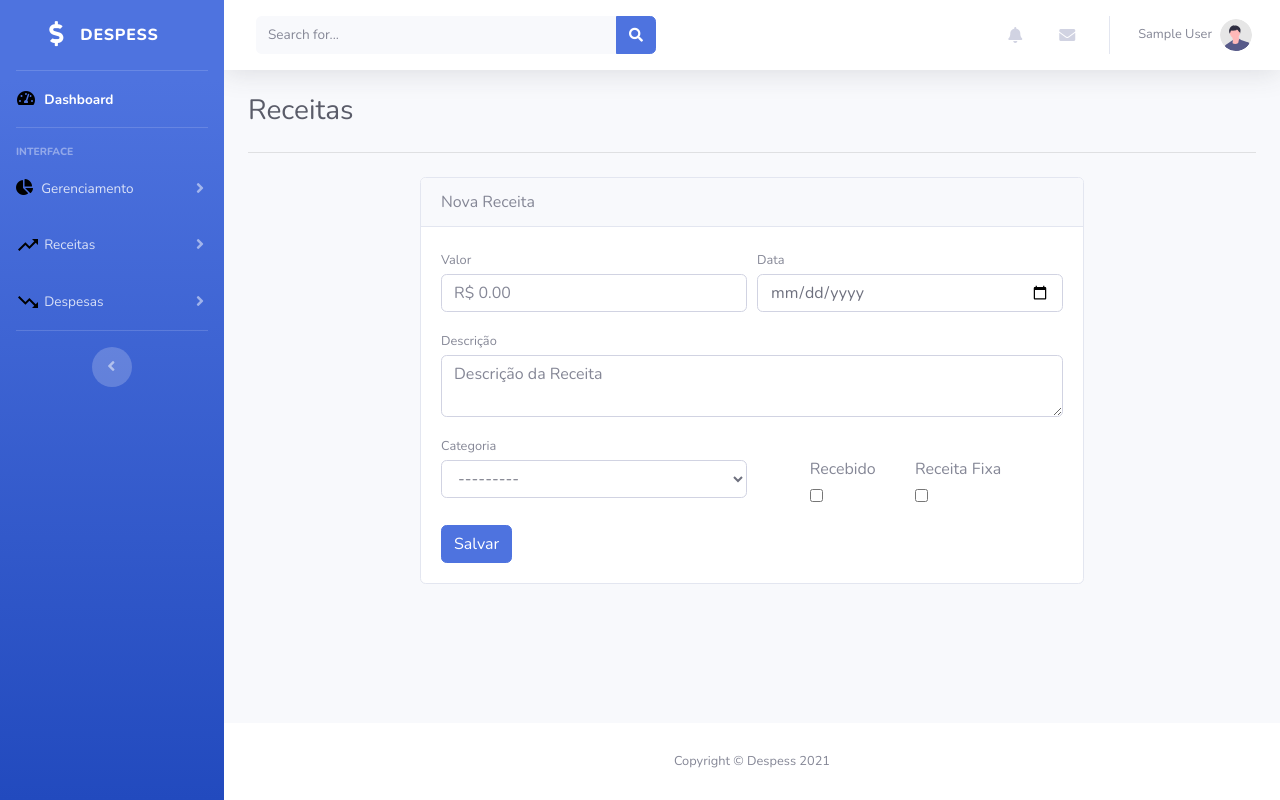
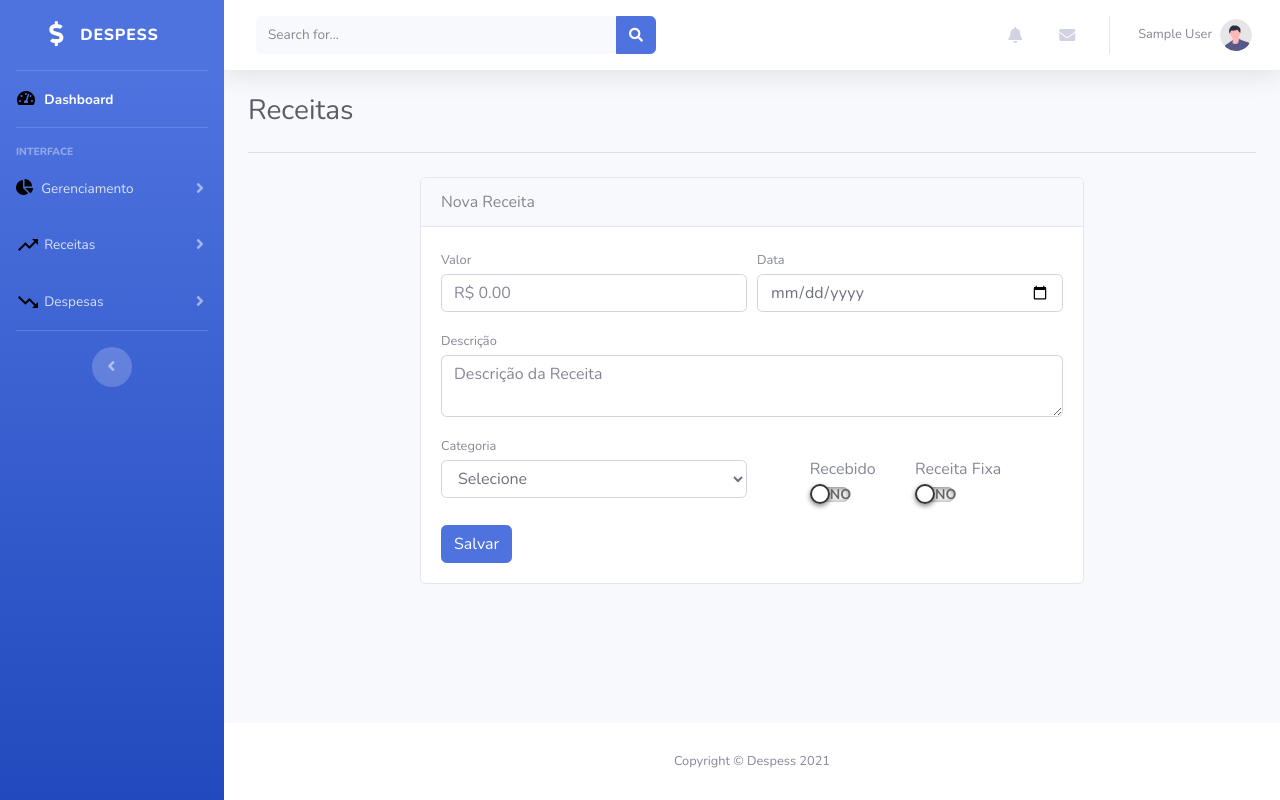
Before and after one commit to neudopb/Gerenciamento-Despesas-Pessoais, a Django app: page /receita/create in a window 1280 px wide. Run offline with Django 3.2, Linux system fonts and the light colour scheme; a user stored in the database is signed in; tables that the repository leaves empty hold one stand-in row (values such as "Sample post"); some libraries are stand-ins or nearby versions.

Commit message:
Checkbox e Select

```diff
--- a/gerenciador/templates/gerenciador/receita_create.html
+++ b/gerenciador/templates/gerenciador/receita_create.html
@@ -1,6 +1,72 @@
 {% extends 'base.html' %}
 
 {% block title %}Nova Receita{% endblock title %}
+
+{% block style %}
+<style type="text/css">
+    .check-radio {
+        position: relative;
+    }
+
+    .check-radio input {
+        -webkit-appearance: none;
+        appearance: none;
+        background-color: #eee;
+        width: 40px;
+        height: 15px;
+        border-radius: 10px;
+        box-shadow: inset 0 1px 5px rgba(0, 0, 0, .5);
+    }
+
+    .check-radio input:focus {
+        outline: none;
+        cursor: pointer;
+    }
+
+    .check-radio input:before {
+        content: '';
+        margin-top: -2.5px;
+        display: block;
+        width: 20px;
+        height: 20px;
+        background-color: white;
+        border-radius: 50%;
+        box-shadow: inset 0 0 0 2px #333, 0 2px 5px rgba(0, 0, 0, .5);
+        position: absolute;
+        left: 0;
+        transition: left .3s ease-out;
+        -webkit-transition: left .3s ease-out;
+    }
+
+    .check-radio input:after {
+        content: 'NO';
+        display: block;
+        margin-top: -2.5px;
+        left: 20px;
+        position: absolute;
+        font-size: 14px;
+        font-weight: bold;
+        transition: left .3s ease-out;
+        -webkit-transition: left .3s ease-out;
+        color: #666;
+    }
+
+    .check-radio input:checked {
+        background-color: lime;
+    }
+
+    .check-radio input:checked:before {
+        left: 22.5px;
+        box-shadow: inset 0 0 0 2px green, 0 2px 5px rgba(0, 0, 0, .5);
+    }
+
+    .check-radio input:checked:after {
+        content: 'YES';
+        left: 43.5px;
+        color: green;
+    }
+</style>
+{% endblock style %}
 
 {% block content %}
 <main>
@@ -37,20 +103,30 @@
                         <div class="form-row">
                             <div class="form-group col-md-6">
                                 <label class="small mb-1">Categoria</label>
-                                {{ form.id_categoria }}
+                                <select id="id_id_categoria" name="id_categoria" class="form-control" required>
+                                    <option value="" selected disabled>Selecione</option>
+                                    {% for categoria in TipoCategoria %}
+                                        <option value="{{ categoria.id }}">{{ categoria.nome }}</option>
+                                    {% endfor %}
+                                </select>
                             </div>
                             <div class="form-group col-md-1"></div>
                             <div class="form-group col-md-2">
-                                <br><label class="mb-1">Recebido</label><br>
-                                {{ form.recebido }}
+                                <div class="check-radio">
+                                    <br><label id="lab_recebido" class="mb-1">Recebido</label><br>
+                                    {{ form.recebido }}
+                                </div>
                             </div>
                             <div class="form-group col-md-2">
-                                <br><label class="mb-1">Receita Fixa</label><br>
-                                {{ form.receita_fixa }}
+                                <div class="check-radio">
+                                    <br><label id="lab_fixa" class="mb-1">Receita Fixa</label><br>
+                                    {{ form.receita_fixa }}
+                                </div>
                             </div>
                         </div>
                         {{ form.fixa_ativa }}
                         {{ form.id_gerenciador }}
+
                         <button class="btn btn-primary" type="submit">Salvar</button>
                     </form>
                 </div>
@@ -66,14 +142,15 @@
         $("#id_valor").addClass("form-control").attr("placeholder", "R$ 0.00");
         $("#id_data").addClass("form-control").attr("type", "date");
         $("#id_descricao").addClass("form-control").attr("rows", 2).attr("placeholder", "Descrição da Receita");
-        $("#id_id_categoria").addClass("form-control");
+        $("#lab_recebido").attr("for", "id_recebido");
+        $("#lab_fixa").attr("for", "id_receita_fixa");
         $("#id_id_gerenciador").attr("hidden", true);
         $("#id_id_gerenciador").val($("#gerenc").val());
         $("#id_fixa_ativa").attr("hidden", true);
-
+        $("#id_fixa_ativa").attr("hidden", true);
     });
 
-    $("#id_receita_fixa").click(function (){
+    $("#id_receita_fixa").click(function () {
         if ($(this).prop("checked")) {
             $("#id_fixa_ativa").prop("checked", true);
         } else {
--- a/gerenciador/views.py
+++ b/gerenciador/views.py
@@ -81,6 +81,7 @@ class ReceitaCreate(LoginRequiredMixin, CreateView):
     def get_context_data(self, **kwargs):
         context = super().get_context_data(**kwargs)
         context["id_gerenc"] = Gerenciador.objects.get(id_usuario=self.request.user.id)
+        context["TipoCategoria"] = Categoria.objects.filter(tipo="Receitas")
         return context
 
     def form_valid(self, form):
@@ -125,6 +126,7 @@ class DespesaCreate(LoginRequiredMixin, CreateView):
     def get_context_data(self, **kwargs):
         context = super().get_context_data(**kwargs)
         context['id_gerenc'] = Gerenciador.objects.get(id_usuario=self.request.user.id)
+        context["TipoCategoria"] = Categoria.objects.filter(tipo="Despesas")
         return context
 
     def form_valid(self, form):
--- a/templates/base.html
+++ b/templates/base.html
@@ -19,6 +19,8 @@
     <!-- Custom styles for this template-->
     <link href="{% static 'css/sb-admin-2.min.css' %}" rel="stylesheet">
 
+    {% block style %}
+    {% endblock style %}
 </head>
 
 <body id="page-top">
```
Also changed, not shown: despesasPessoais/settings.py (+0 -7 lines), gerenciador/templates/gerenciador/despesa_create.html (+82 -5 lines).
